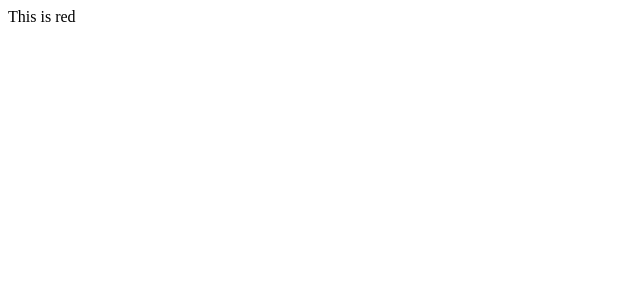
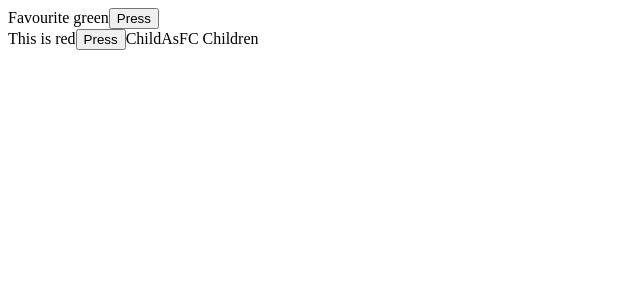
Before and after one commit to iamsomraj/React-Typescript-Demo, a React (Create React App) app: page / in a window 1280 px wide. Shown: the top 300 px of the page, without its empty margins (0-640 px from the left). Built offline with nearby package versions, Linux system fonts and the light colour scheme.

Commit message:
Added ChildAsFC and Child FC

```diff
--- a/src/props/Child.tsx
+++ b/src/props/Child.tsx
@@ -1,11 +1,23 @@
 interface ChildProps {
   color: string;
+  btnClick: () => void;
 }
 
-export const Child = ({ color }: ChildProps) => {
-  return <div>Favourite {color}!</div>;
+export const Child = ({ color, btnClick }: ChildProps) => {
+  return (
+    <div>
+      Favourite {color}
+      <button onClick={btnClick}>Press</button>
+    </div>
+  );
 };
 
-export const ChildAsFC: React.FC<ChildProps> = ({ color }) => {
-  return <div>This is {color}</div>;
+export const ChildAsFC: React.FC<ChildProps> = ({ color, btnClick, children }) => {
+  return (
+    <div>
+      This is {color}
+      <button onClick={btnClick}>Press</button>
+      {children}
+    </div>
+  );
 };
--- a/src/props/Parent.tsx
+++ b/src/props/Parent.tsx
@@ -1,8 +1,14 @@
-import { ChildAsFC } from "./Child";
+import { Child, ChildAsFC } from "./Child";
 
 const Parent = () => {
-  // return <Child color="red" />;
-  return <ChildAsFC color="red" />;
+  return (
+    <div>
+      <Child color="green" btnClick={() => console.log("Child click")} />
+      <ChildAsFC color="red" btnClick={() => console.log("ChildAsFC clicked")}>
+        ChildAsFC Children
+      </ChildAsFC>
+    </div>
+  );
 };
 
 export default Parent;
```
Also changed, not shown: 1 other file (tests, documents, lock files or other folders).
